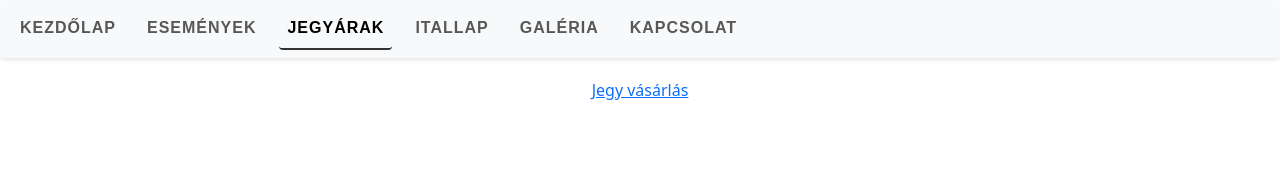
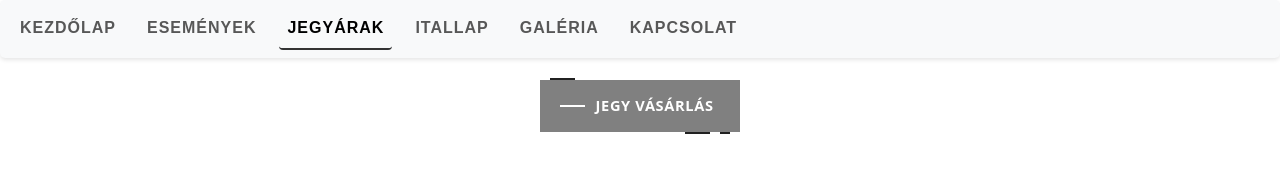
Before and after one commit to frksbencee/Projekt-Munka, a plain HTML site: page jegyarak.html in a window 1280 px wide. Drawn offline with nearby package versions, Linux system fonts and the light colour scheme.

Commit message:
LAZASSAAG

```diff
--- a/css/style.css
+++ b/css/style.css
@@ -548,3 +548,111 @@ h2{
   font-optical-sizing: auto;
   font-style: normal;
 }
+
+
+/* Jegy vásárlás kódja */
+.fancy {
+  background-color: grey;
+  border: 2px solid #fff;
+  border-radius: 0;
+  box-sizing: border-box;
+  color: #000;
+  cursor: pointer;
+  display: inline-block;
+  font-weight: 700;
+  letter-spacing: 0.05em;
+  margin: 0;
+  outline: none;
+  overflow: visible;
+  padding: 1.25em 2em;
+  position: relative;
+  text-align: center;
+  text-decoration: none;
+  text-transform: none;
+  transition: all 0.3s ease-in-out;
+  user-select: none;
+  font-size: 13px;
+}
+
+.fancy::before {
+  content: " ";
+  width: 1.5625rem;
+  height: 2px;
+  background: white;
+  top: 50%;
+  left: 1.5em;
+  position: absolute;
+  transform: translateY(-50%);
+  transform-origin: center;
+  transition: background 0.3s linear, width 0.3s linear;
+}
+
+.fancy .text {
+  font-size: 1.125em;
+  line-height: 1.33333em;
+  padding-left: 2em;
+  display: block;
+  text-align: left;
+  transition: all 0.3s ease-in-out;
+  text-transform: uppercase;
+  text-decoration: none;
+  color: white;
+}
+
+.fancy .top-key {
+  height: 2px;
+  width: 1.5625rem;
+  top: -2px;
+  left: 0.625rem;
+  position: absolute;
+  background: #212121;
+  transition: width 0.5s ease-out, left 0.3s ease-out;
+}
+
+.fancy .bottom-key-1 {
+  height: 2px;
+  width: 1.5625rem;
+  right: 1.875rem;
+  bottom: -2px;
+  position: absolute;
+  background: #212121;
+  transition: width 0.5s ease-out, right 0.3s ease-out;
+}
+
+.fancy .bottom-key-2 {
+  height: 2px;
+  width: 0.625rem;
+  right: 0.625rem;
+  bottom: -2px;
+  position: absolute;
+  background: #212121;
+  transition: width 0.5s ease-out, right 0.3s ease-out;
+}
+
+.fancy:hover {
+  color: rgb(255, 255, 255);
+  background: rgba(17, 17, 17, 0.295);
+}
+
+.fancy:hover::before {
+  width: 0.9375rem;
+  background: black;
+}
+
+.fancy:hover .text {
+  color: black;
+  padding-left: 1.5em;
+}
+
+.fancy:hover .top-key {
+  left: -2px;
+  width: 0px;
+}
+
+.fancy:hover .bottom-key-1,
+ .fancy:hover .bottom-key-2 {
+  right: 0;
+  width: 0;
+}
+
+/* Jegy vásárlás kódja vége*/
--- a/jegyarak.html
+++ b/jegyarak.html
@@ -34,7 +34,8 @@
 <!-- <p class="loader"><span>Legkomolyabb buli Szegeden!!</span></p> -->
 
 <body>
-  <div class="d-flex justify-content-center align-items-center lazulas">
+  <div class="vh-100">
+    <div class="d-flex justify-content-center align-items-center ">
       <a class="fancy" href="#">
         <span class="top-key"></span>
         <span class="text">Jegy vásárlás</span>
@@ -42,6 +43,8 @@
         <span class="bottom-key-2"></span>
       </a>
     </div>
+  </div>
+
 
 
 
```
Lines whose indentation alone changed are shown as unchanged.
